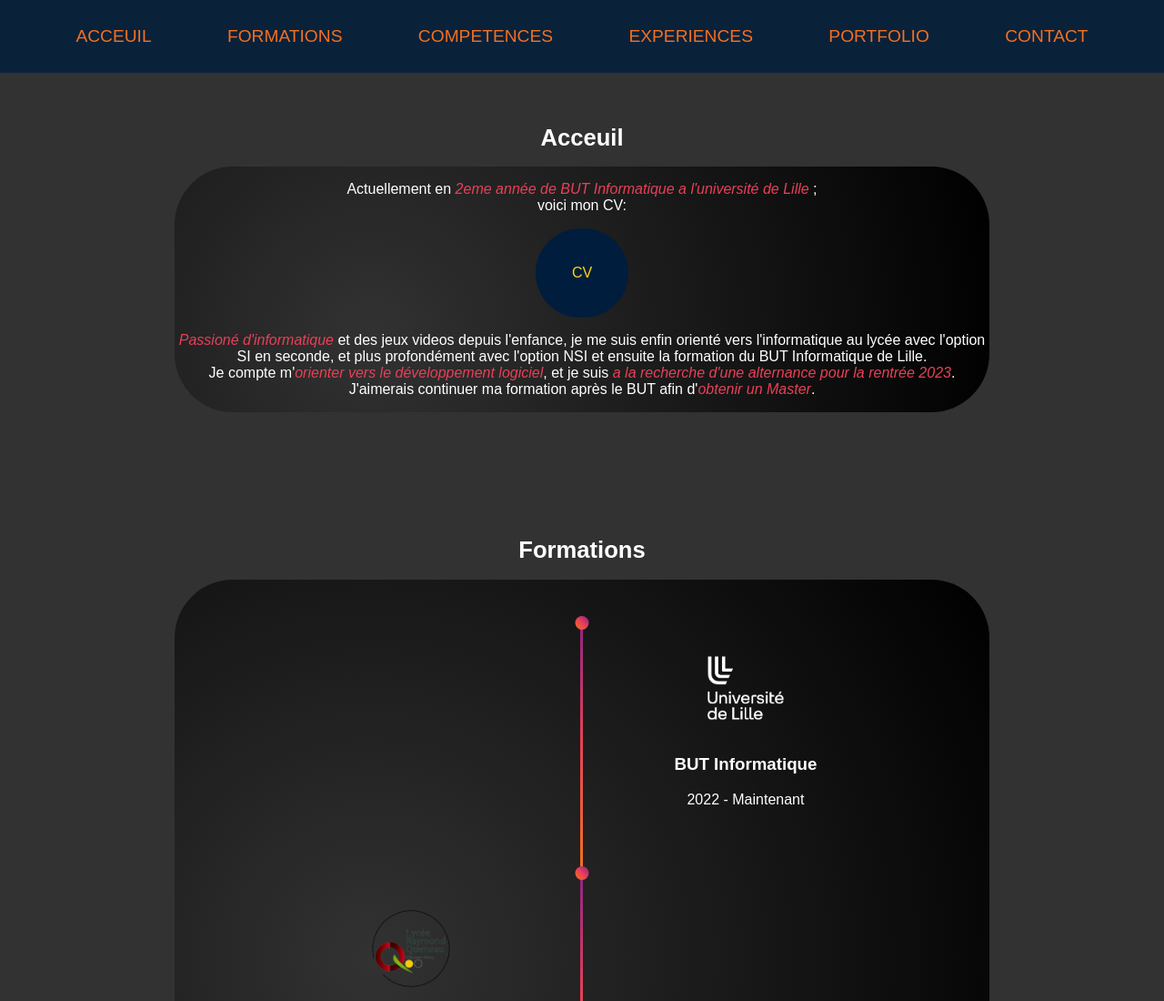
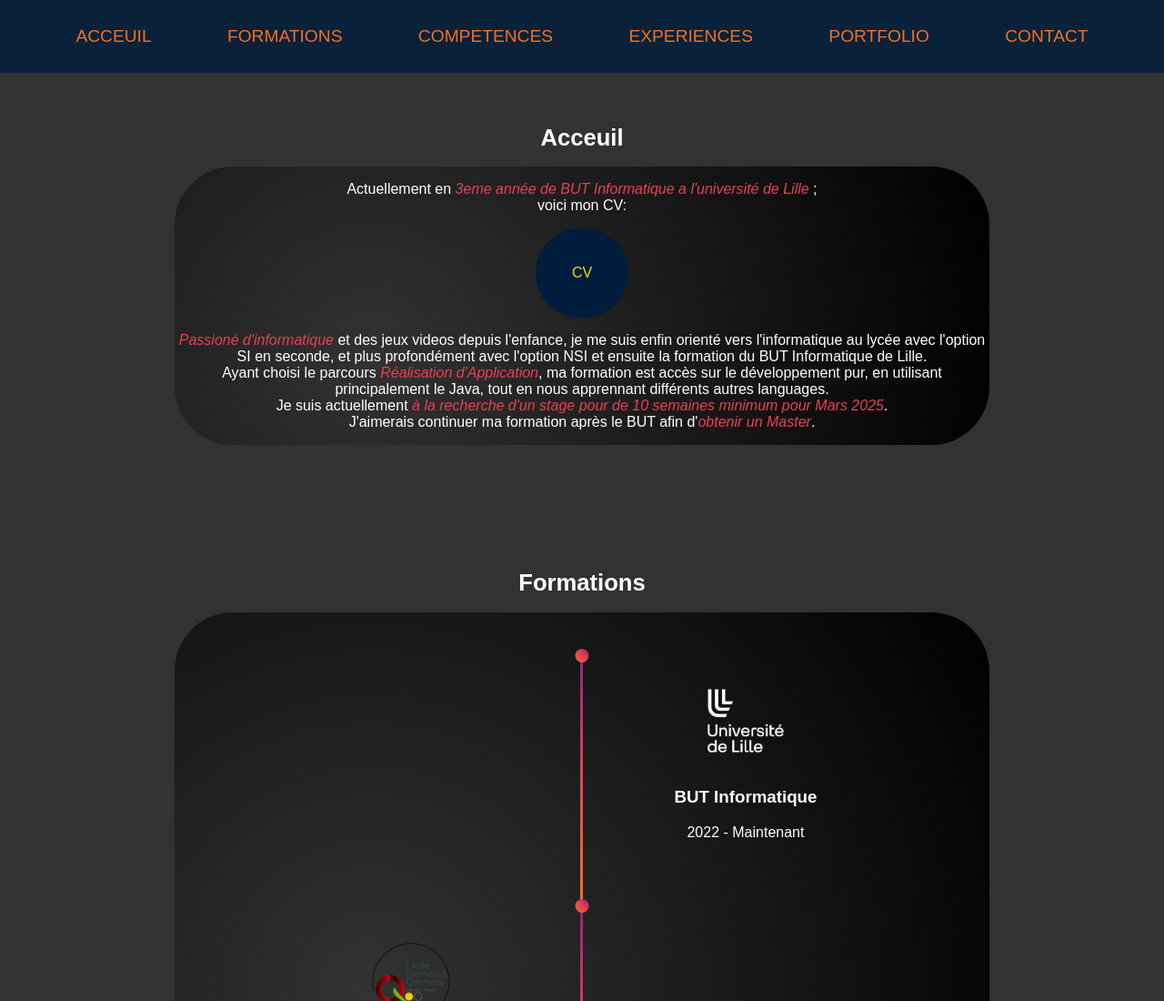
Before and after one commit to armandclonesady/armandclonesady.github.io, a plain HTML site: page index.html in a window 1280 px wide. Shown: the top 1100 px of the page at 91% size. Drawn offline with Linux system fonts and the light colour scheme.

Commit message:
changed text in Acceuil to reflect changes in life

```diff
--- a/index.html
+++ b/index.html
@@ -25,11 +25,12 @@
     <div class="section" id="acceuil">
         <h1>Acceuil</h1>
         <div class="content">
-            <p> Actuellement en <i>2eme année de BUT Informatique a l'université de Lille</i> ; <br> voici mon CV:</p>
+            <p> Actuellement en <i>3eme année de BUT Informatique a l'université de Lille</i> ; <br> voici mon CV:</p>
             <a href="./CV Armand.pdf" class="cv"> CV </a>
             <p>
                 <i>Passioné d'informatique</i> et des jeux videos depuis l'enfance, je me suis enfin orienté vers l'informatique au lycée avec l'option SI en seconde, et plus profondément avec l'option NSI et ensuite la formation du BUT Informatique de Lille. <br>
-                        Je compte m'<i>orienter vers le développement logiciel</i>, et je suis <i>a la recherche d'une alternance pour la rentrée 2023</i>. <br>
+                        Ayant choisi le parcours <i>Réalisation d'Application</i>, ma formation est accès sur le développement pur, en utilisant principalement le Java, tout en nous apprennant différents autres languages. <br>
+                        Je suis actuellement <i>à la recherche d'un stage pour de 10 semaines minimum pour Mars 2025</i>. <br>
                         J'aimerais continuer ma formation après le BUT afin d'<i>obtenir un Master</i>. <br>
             </p>
         </div>
```
